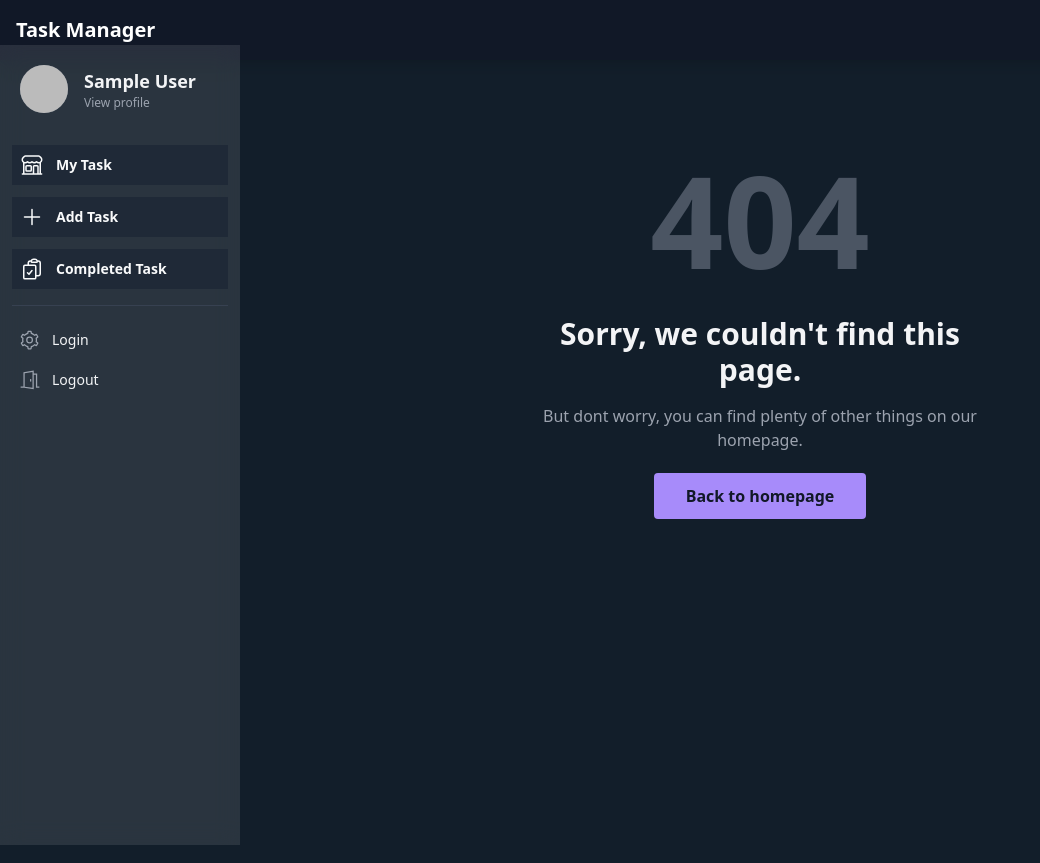
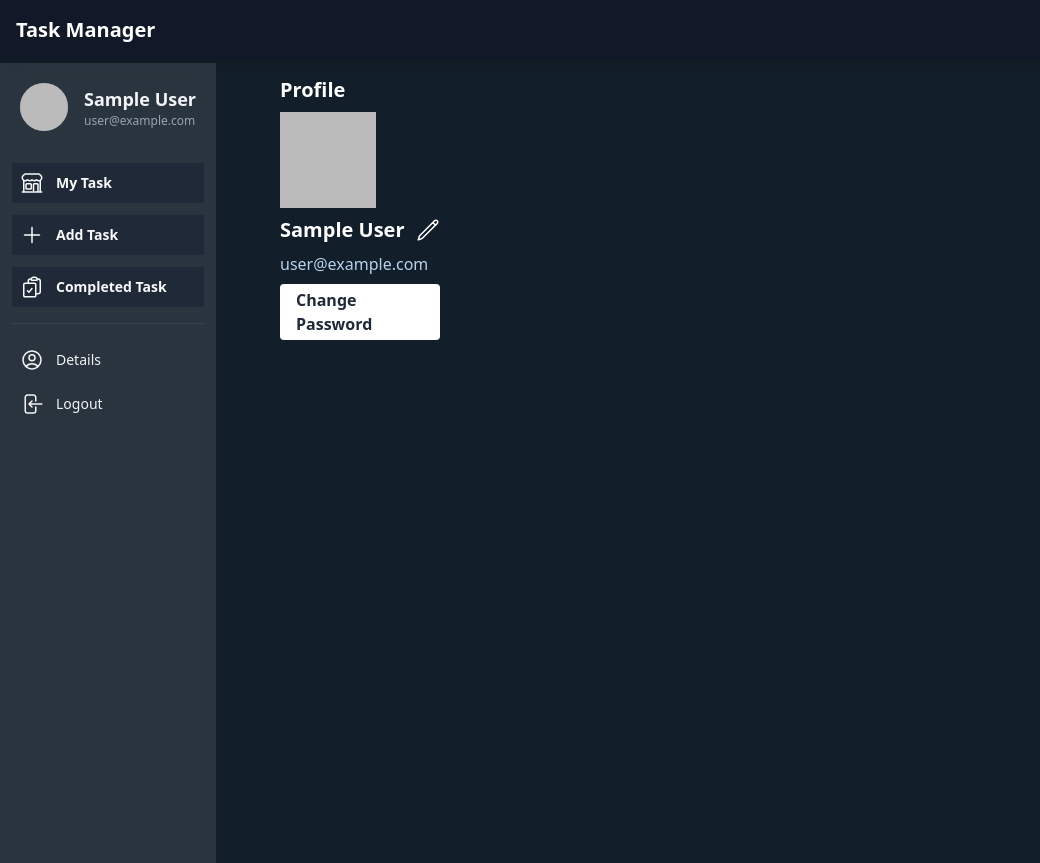
Before and after one commit to itsmiraz/task_manager_v2_client, a React (Create React App) app: page /user in a window 1280 px wide. Shown: the whole page, without its empty margins (0-1040 px from the left). Built offline with nearby package versions, Linux system fonts and the light colour scheme; no server answers; sample sign-in values are in the browser's storage.

Commit message:
user profike

```diff
--- a/public/index.html
+++ b/public/index.html
@@ -1,43 +1,24 @@
 <!DOCTYPE html>
 <html data-theme="light" lang="en">
+
 <head>
   <meta charset="utf-8" />
-    <link rel="icon" href="%PUBLIC_URL%/favicon.ico" />
+  <link rel="icon"
+    href="https://cdn1.meistertask.com/assets/meisterlabs/products/meistertask/icon-a180b0f392b059b046e36e08d9276da6d3fcdf864351ac1b4e296ffb48178bb2.png" />
   <meta name="viewport" content="width=device-width, initial-scale=1" />
   <meta name="theme-color" content="#000000" />
-    <meta
-      name="description"
-      content="Web site created using create-react-app"
-    />
+  <meta name="description" content="Web site created using create-react-app" />
   <link rel="apple-touch-icon" href="%PUBLIC_URL%/logo192.png" />
-    <!--
-      manifest.json provides metadata used when your web app is installed on a
-      user's mobile device or desktop. See https://developers.google.com/web/fundamentals/web-app-manifest/
-    -->
+
   <link rel="manifest" href="%PUBLIC_URL%/manifest.json" />
-    <!--
-      Notice the use of %PUBLIC_URL% in the tags above.
-      It will be replaced with the URL of the `public` folder during the build.
-      Only files inside the `public` folder can be referenced from the HTML.
 
-      Unlike "/favicon.ico" or "favicon.ico", "%PUBLIC_URL%/favicon.ico" will
-      work correctly both with client-side routing and a non-root public URL.
-      Learn how to configure a non-root public URL by running `npm run build`.
-    -->
-    <title>React App</title>
+  <title>Task Manager</title>
 </head>
+
 <body>
   <noscript>You need to enable JavaScript to run this app.</noscript>
   <div id="root"></div>
-    <!--
-      This HTML file is a template.
-      If you open it directly in the browser, you will see an empty page.
 
-      You can add webfonts, meta tags, or analytics to this file.
-      The build step will place the bundled scripts into the <body> tag.
+</body>
 
-      To begin the development, run `npm start` or `yarn start`.
-      To create a production bundle, use `npm run build` or `yarn build`.
-    -->
-  </body>
 </html>
--- a/src/Components/LoadingAnimation/LoadingAnimation.js
+++ b/src/Components/LoadingAnimation/LoadingAnimation.js
@@ -3,7 +3,7 @@ import { HashLoader } from 'react-spinners';
 
 const LoadingAnimation = () => {
     return (
-        <div className='h-screen flex justify-center items-center'>
+        <div className='h-[700px] w-full flex justify-center items-center'>
             <HashLoader color="#36a1d6" />
         </div>
     );
--- a/src/Context/UserContext.js
+++ b/src/Context/UserContext.js
@@ -1,11 +1,9 @@
 import React from 'react';
 import { createContext } from 'react';
-import { createUserWithEmailAndPassword, getAuth,  GoogleAuthProvider, onAuthStateChanged, signInWithEmailAndPassword, signInWithPopup, signOut, updateProfile } from 'firebase/auth'
+import { createUserWithEmailAndPassword, getAuth,  GoogleAuthProvider, onAuthStateChanged, sendPasswordResetEmail, signInWithEmailAndPassword, signInWithPopup, signOut, updateProfile } from 'firebase/auth'
 import { useState } from 'react';
 import { useEffect } from 'react';
 import app from '../Firebase/firebase.init.config';
-import { useQuery } from '@tanstack/react-query';
-import LoadingAnimation from '../Components/LoadingAnimation/LoadingAnimation';
 
 export const AuthContext = createContext()
 
@@ -40,12 +38,11 @@ const UserContext = ({ children }) => {
         return updateProfile(auth.currentUser, profile)
     }
 
+    const forgetPass = (email) => {
+        setLoading(true)
 
-
-
-
-
-
+       return  sendPasswordResetEmail(auth,email)
+    }
 
     useEffect(() => {
 
@@ -73,6 +70,7 @@ const UserContext = ({ children }) => {
         logOut,
         googleSginIn,
         signIn,
+        forgetPass,
         auth,
         setRoomDetails,
         roomDetails
--- a/src/Layout/Main.js
+++ b/src/Layout/Main.js
@@ -13,20 +13,20 @@ const Main = () => {
     return (
         <div>
             <Header></Header>
-            <div className='  relative '>
-                <div className={`h-screen absolute top-[-15px] z-30 col-span-0 md:col-span-1 p-3 space-y-2 w-60 backdrop-blur-md ease-in duration-300 bg-white/10 text-gray-100 ${openMenu ? 'left-0': 'left-[-400px]'} `}>
+            <div className='   '>
+                <div className={`h-screen absolute md:left-0 top-[63px] z-30 col-span-0 md:col-span-1 p-3 space-y-2 w-62 backdrop-blur-md ease-in duration-300 bg-white/10 text-gray-100 ${openMenu ? 'left-0' : 'left-[-400px]'} `}>
                     <div className="flex items-center p-2 space-x-4">
                         <img src={user.photoURL} alt="" className="w-12 h-12 rounded-full bg-gray-500" />
                         <div>
-                            <h2 className="text-lg font-semibold">{ user.displayName}</h2>
+                            <h2 className="text-lg font-semibold">{user.displayName}</h2>
                             <span className="flex items-center space-x-1">
-                                <a rel="noopener noreferrer" href="/" className="text-xs hover:underline text-gray-400">View profile</a>
+                                <span rel="noopener noreferrer" href="/" className="text-xs hover:underline text-gray-400">{user.email}</span>
                             </span>
                         </div>
                     </div>
                     <div className="divide-y  divide-gray-700">
                         <ul className="pt-2 pb-4 space-y-3 font-semibold text-sm">
-                            <li  className="bg-gray-800 my-2 text-gray-50">
+                            <li  onClick={() => setopenMenu(!openMenu)} className="bg-gray-800 my-2 text-gray-50">
                                 <NavLink to='/'
                                     className={`flex items-center p-2 space-x-3 rounded-md `}>
 
@@ -37,7 +37,7 @@ const Main = () => {
                                     <span>My Task</span>
                                 </NavLink>
                             </li>
-                            <li  className="bg-gray-800  text-gray-50">
+                            <li  onClick={() => setopenMenu(!openMenu)} className="bg-gray-800  text-gray-50">
                                 <NavLink to='/addtask' className="flex items-center p-2 space-x-3 rounded-md">
                                     <svg xmlns="http://www.w3.org/2000/svg" fill="none" viewBox="0 0 24 24" strokeWidth="1.5" stroke="currentColor" className="w-6 h-6">
                                         <path strokeLinecap="round" strokeLinejoin="round" d="M12 4.5v15m7.5-7.5h-15" />
@@ -46,8 +46,8 @@ const Main = () => {
                                     <span>Add Task</span>
                                 </NavLink>
                             </li>
-                            <li  className="bg-gray-800 text-gray-50">
-                                <NavLink to='/completed' className="flex items-center p-2 space-x-3 rounded-md">
+                            <li  onClick={() => setopenMenu(!openMenu)} className="bg-gray-800 text-gray-50">
+                                <NavLink  to='/completed' className="flex items-center p-2 space-x-3 rounded-md">
                                     <svg xmlns="http://www.w3.org/2000/svg" fill="none" viewBox="0 0 24 24" strokeWidth="1.5" stroke="currentColor" className="w-6 h-6">
                                         <path strokeLinecap="round" strokeLinejoin="round" d="M11.35 3.836c-.065.21-.1.433-.1.664 0 .414.336.75.75.75h4.5a.75.75 0 00.75-.75 2.25 2.25 0 00-.1-.664m-5.8 0A2.251 2.251 0 0113.5 2.25H15c1.012 0 1.867.668 2.15 1.586m-5.8 0c-.376.023-.75.05-1.124.08C9.095 4.01 8.25 4.973 8.25 6.108V8.25m8.9-4.414c.376.023.75.05 1.124.08 1.131.094 1.976 1.057 1.976 2.192V16.5A2.25 2.25 0 0118 18.75h-2.25m-7.5-10.5H4.875c-.621 0-1.125.504-1.125 1.125v11.25c0 .621.504 1.125 1.125 1.125h9.75c.621 0 1.125-.504 1.125-1.125V18.75m-7.5-10.5h6.375c.621 0 1.125.504 1.125 1.125v9.375m-8.25-3l1.5 1.5 3-3.75" />
                                     </svg>
@@ -61,24 +61,24 @@ const Main = () => {
                         </ul>
                         <ul className="pt-4 pb-2 space-y-1 text-sm">
 
-                            <li>
-                                <Link to='/login' className="flex items-center p-2 space-x-3 rounded-md">
-                                    <svg xmlns="http://www.w3.org/2000/svg" viewBox="0 0 512 512" className="w-5 h-5 fill-current text-gray-400">
-                                        <path d="M245.151,168a88,88,0,1,0,88,88A88.1,88.1,0,0,0,245.151,168Zm0,144a56,56,0,1,1,56-56A56.063,56.063,0,0,1,245.151,312Z"></path>
-                                        <path d="M464.7,322.319l-31.77-26.153a193.081,193.081,0,0,0,0-80.332l31.77-26.153a19.941,19.941,0,0,0,4.606-25.439l-32.612-56.483a19.936,19.936,0,0,0-24.337-8.73l-38.561,14.447a192.038,192.038,0,0,0-69.54-40.192L297.49,32.713A19.936,19.936,0,0,0,277.762,16H212.54a19.937,19.937,0,0,0-19.728,16.712L186.05,73.284a192.03,192.03,0,0,0-69.54,40.192L77.945,99.027a19.937,19.937,0,0,0-24.334,8.731L21,164.245a19.94,19.94,0,0,0,4.61,25.438l31.767,26.151a193.081,193.081,0,0,0,0,80.332l-31.77,26.153A19.942,19.942,0,0,0,21,347.758l32.612,56.483a19.937,19.937,0,0,0,24.337,8.73l38.562-14.447a192.03,192.03,0,0,0,69.54,40.192l6.762,40.571A19.937,19.937,0,0,0,212.54,496h65.222a19.936,19.936,0,0,0,19.728-16.712l6.763-40.572a192.038,192.038,0,0,0,69.54-40.192l38.564,14.449a19.938,19.938,0,0,0,24.334-8.731L469.3,347.755A19.939,19.939,0,0,0,464.7,322.319Zm-50.636,57.12-48.109-18.024-7.285,7.334a159.955,159.955,0,0,1-72.625,41.973l-10,2.636L267.6,464h-44.89l-8.442-50.642-10-2.636a159.955,159.955,0,0,1-72.625-41.973l-7.285-7.334L76.241,379.439,53.8,340.562l39.629-32.624-2.7-9.973a160.9,160.9,0,0,1,0-83.93l2.7-9.972L53.8,171.439l22.446-38.878,48.109,18.024,7.285-7.334a159.955,159.955,0,0,1,72.625-41.973l10-2.636L222.706,48H267.6l8.442,50.642,10,2.636a159.955,159.955,0,0,1,72.625,41.973l7.285,7.334,48.109-18.024,22.447,38.877-39.629,32.625,2.7,9.972a160.9,160.9,0,0,1,0,83.93l-2.7,9.973,39.629,32.623Z"></path>
+                            <li  onClick={() => setopenMenu(!openMenu)}>
+                                <Link to='/user' className="flex items-center p-2 space-x-3 rounded-md">
+                                    <svg xmlns="http://www.w3.org/2000/svg" fill="none" viewBox="0 0 24 24" strokeWidth="1.5" stroke="currentColor" className="w-6 h-6">
+                                        <path strokeLinecap="round" strokeLinejoin="round" d="M17.982 18.725A7.488 7.488 0 0012 15.75a7.488 7.488 0 00-5.982 2.975m11.963 0a9 9 0 10-11.963 0m11.963 0A8.966 8.966 0 0112 21a8.966 8.966 0 01-5.982-2.275M15 9.75a3 3 0 11-6 0 3 3 0 016 0z" />
                                     </svg>
-                                    <span>Login</span>
+
+                                    <span>Details</span>
                                 </Link>
                             </li>
                             <li >
                                 <button onClick={logOut}>
-                                    <a rel="noopener noreferrer" href="/" className="flex items-center p-2 space-x-3 rounded-md">
-                                        <svg xmlns="http://www.w3.org/2000/svg" viewBox="0 0 512 512" className="w-5 h-5 fill-current text-gray-400">
-                                            <path d="M440,424V88H352V13.005L88,58.522V424H16v32h86.9L352,490.358V120h56V456h88V424ZM320,453.642,120,426.056V85.478L320,51Z"></path>
-                                            <rect width="32" height="64" x="256" y="232"></rect>
+                                    <Link className="flex items-center p-2 space-x-3 rounded-md">
+                                        <svg xmlns="http://www.w3.org/2000/svg" fill="none" viewBox="0 0 24 24" strokeWidth="1.5" stroke="currentColor" className="w-6 h-6">
+                                            <path strokeLinecap="round" strokeLinejoin="round" d="M15.75 9V5.25A2.25 2.25 0 0013.5 3h-6a2.25 2.25 0 00-2.25 2.25v13.5A2.25 2.25 0 007.5 21h6a2.25 2.25 0 002.25-2.25V15M12 9l-3 3m0 0l3 3m-3-3h12.75" />
                                         </svg>
+
                                         <span>Logout</span>
-                                    </a>
+                                    </Link>
                                 </button>
                             </li>
                         </ul>
@@ -87,10 +87,10 @@ const Main = () => {
                 <div className='ml-1 md:ml-60'>
                     <Outlet></Outlet>
                     <button
-                    onClick={()=>setopenMenu(!openMenu) }
+                        onClick={() => setopenMenu(!openMenu)}
                     >
-                        <label className=" absolute top-0 right-5 lg:hidden">
-                            <svg xmlns="http://www.w3.org/2000/svg" fill="none" viewBox="0 0 24 24" strokeWidth="1.5" stroke="currentColor" className={`w-6 h-6 transition-all ${openMenu?'rotate-180':'rotate-0'}` }>
+                        <label className=" absolute top-16 right-5 lg:hidden">
+                            <svg xmlns="http://www.w3.org/2000/svg" fill="none" viewBox="0 0 24 24" strokeWidth="1.5" stroke="currentColor" className={`w-6 h-6 transition-all ${openMenu ? 'rotate-180' : 'rotate-0'}`}>
                                 <path strokeLinecap="round" strokeLinejoin="round" d="M11.25 4.5l7.5 7.5-7.5 7.5m-6-15l7.5 7.5-7.5 7.5" />
                             </svg>
                         </label>
--- a/src/Pages/AddTask/AddTask.js
+++ b/src/Pages/AddTask/AddTask.js
@@ -6,6 +6,8 @@ import { useNavigate } from 'react-router-dom';
 import uploadimg from '../../assets/images/cloud-upload-regular-240.png'
 import { AuthContext } from '../../Context/UserContext';
 const AddTask = () => {
+    const [title, setTile] = useState('')
+    const [details, setDetails] = useState('')
 
     const { user, } = useContext(AuthContext)
     const imgHostKey = process.env.REACT_APP_imgbbKey
@@ -14,21 +16,23 @@ const AddTask = () => {
     const [fileList, setFileList] = useState([]);
     const [previewImg, setPreviewImg] = useState(undefined)
 
+
+
+
     const handleform = event => {
+        event.preventDefault()
         const image = previewImg
-        event.preventDefault()
         console.log('submited')
-        const form = event.target;
-        const title = form.title.value;
-        const details = form.details.value;
+
         const task = {
             title,
             userEmail: user.email,
             details,
             done: false,
-            comments:[],
+            comments: '',
             image
         }
+        console.log(task);
         fetch(`https://task-manager-v2-server.vercel.app/task`, {
             method: 'POST',
             headers: {
@@ -39,7 +43,7 @@ const AddTask = () => {
             .then(res => res.json())
             .then(data => {
                 console.log(data);
-                form.reset()
+
                 setPreviewImg(undefined)
                 navigate('/')
 
@@ -48,6 +52,8 @@ const AddTask = () => {
         console.log(task);
 
     }
+
+
 
 
     useEffect(() => {
@@ -82,10 +88,31 @@ const AddTask = () => {
 
     }, [fileList?.target?.files, imgHostKey])
 
+
+
+
+
+    const handletitleInput = e => {
+        e.preventDefault()
+        const title = e.target.value
+        console.log(title)
+        setTile(title)
+    }
+
+
+    const handledetailsInput = e => {
+        e.preventDefault()
+        const details = e.target.value
+        console.log(details)
+        setDetails(details)
+    }
+
     // useEffect(() => {
     //     const listener = event => {
     //       if (event.code === "Enter" || event.code === "NumpadEnter") {
-    //         handleform()
+    //         // event.preventDefault()
+    //           handleform(event)
+    //         //   console.log(title,details)
     //       }
     //     };
     //     document.addEventListener("keydown", listener);
@@ -125,9 +152,9 @@ const AddTask = () => {
                                 </>
                         }
                         <p className='font-semibold text-sm mt-2 text-white'>Tittle</p>
-                        <input required name='title' className='my-2 p-2 rounded text-gray-900 font-semibold shadow-md' type="text" placeholder='Add a Title' />
+                        <input  required onChange={handletitleInput}  name='title' className='my-2 p-2 rounded text-gray-900 font-semibold shadow-md' type="text" placeholder='Add a Title' />
                         <p className='font-semibold text-sm mt-2 text-white'>Details</p>
-                        <textarea name='details' className='my-2 p-2 text-gray-900 font-semibold rounded shadow-md' id="" placeholder='Add Some Details'></textarea>
+                        <textarea onChange={handledetailsInput} name='details' className='my-2 p-2 text-gray-900 font-semibold rounded shadow-md' id="" placeholder='Add Some Details'></textarea>
                         {
                             animation ?
                                 <>
@@ -137,7 +164,7 @@ const AddTask = () => {
                                 </>
                                 :
                                 <>
-                                    <button type='submit' className='px-4 py-2 my-2 bg-blue-600 text-white rounded'>Add</button>
+                                    <button type='submit'  className='px-4 py-2 my-2 bg-blue-600 text-white rounded'>Add</button>
                                 </>
                         }
                     </div>
--- a/src/Pages/MyTask/MyTask.js
+++ b/src/Pages/MyTask/MyTask.js
@@ -252,7 +252,6 @@ const MyTask = () => {
                                                             </div>
 
                                                             <textarea name='details' type="text" className='text-gray-800 block my-2 w-full md:w-full' defaultValue={task.details} />
-
                                                         </>
                                                         :
                                                         <>
@@ -284,7 +283,7 @@ const MyTask = () => {
                                                             :
                                                             <>
 
-                                                            <p className='px-4 py-1 bg-red-600 text-white' onClick={() => handledelete(task._id)}>Delete</p>
+                                                            <p className='px-4 py-1 w-20  hover:cursor-pointer bg-red-600 text-white' onClick={() => handledelete(task._id)}>Delete</p>
 
                                                             </>
                                                     }
--- /dev/null
+++ b/src/Pages/UserPage/UserPage.js
@@ -0,0 +1,76 @@
+import React, { useContext } from 'react';
+import { useState } from 'react';
+import { toast } from 'react-hot-toast';
+import { AuthContext } from '../../Context/UserContext';
+
+const UserPage = () => {
+    const { user, forgetPass, setuserProfile, } = useContext(AuthContext)
+    const [editprofile, seteditProfile] = useState(false)
+
+    const handleUserProfile = (event) => {
+        event.preventDefault()
+        const name = event.target.name.value;
+            const profile = {
+                displayName: name,
+                photoURL:user?.photoURL
+        }
+        setuserProfile(profile)
+            .then(() => {
+            toast.success('Updated Please to make the change or Reload the page')
+            })
+            .then(err => {
+            console.log(err)
+        })
+    }
+
+    const handleforgetpass = () => {
+        forgetPass(user?.email)
+            .then(() => {
+                toast.success('Password Reset Email Sent!')
+            })
+            .then(err => {
+                console.log(err)
+            })
+    }
+    return (
+        <section>
+            <div className='mx-4 transition-all my-4 md:mx-10'>
+                <p className='text-xl font-semibold text-white my-2'>Profile</p>
+                <img src={user?.photoURL} alt="" />
+
+                {
+                    editprofile ?
+                        <div className='flex my-2 transition-all items-center gap-2'>
+                            <form onSubmit={handleUserProfile}>
+                                <input name='name' className='py-1 text-gray-600 rounded' type="text" />
+                                <button className='px-4 ml-2 py-1 bg-white hover:cursor-pointer  font-semibold text-gray-800 mt-2 rounded'>Save</button>
+
+
+                            </form>
+                            <button onClick={()=>seteditProfile(!editprofile)} className='px-4 py-1 bg-white hover:cursor-pointer  font-semibold text-gray-800 mt-2 rounded'>X</button>
+                        </div>
+                        :
+                        <>
+                            <div className='flex transition-all items-center gap-3 text-white'>
+                                <h1 className='text-xl my-2 font-semibold text-white'>{user.displayName}</h1>
+                                <span onClick={() => seteditProfile(!editprofile)}>
+                                    <svg xmlns="http://www.w3.org/2000/svg" fill="none" viewBox="0 0 24 24" strokeWidth="1.5" stroke="currentColor" className="w-6 h-6">
+                                        <path strokeLinecap="round" strokeLinejoin="round" d="M16.862 4.487l1.687-1.688a1.875 1.875 0 112.652 2.652L6.832 19.82a4.5 4.5 0 01-1.897 1.13l-2.685.8.8-2.685a4.5 4.5 0 011.13-1.897L16.863 4.487zm0 0L19.5 7.125" />
+                                    </svg>
+
+                                </span>
+                            </div>
+                        </>
+                }
+
+
+                <p>{user.email}</p>
+                <p onClick={handleforgetpass} className='px-4 py-1 bg-white hover:cursor-pointer w-40 font-semibold text-gray-800 mt-2 rounded'>
+                    Change Password
+                </p>
+            </div>
+        </section>
+    );
+};
+
+export default UserPage;
--- a/src/Routes/Routes.js
+++ b/src/Routes/Routes.js
@@ -4,6 +4,7 @@ import Login from "../Pages/Athentication/Login/Login";
 import Register from "../Pages/Athentication/Register/Register";
 import Completed from "../Pages/Completed/Completed";
 import Error from "../Pages/Error/Error";
+import UserPage from "../Pages/UserPage/UserPage";
 import Private from "./Private/Private";
 
 const { createBrowserRouter } = require("react-router-dom");
@@ -27,6 +28,10 @@ export const router = createBrowserRouter([
             {
                 path: '/completed',
                 element:<Private><Completed></Completed></Private>
+            },
+            {
+                path: '/user',
+                element:<Private><UserPage></UserPage></Private>
             },
             {
                 path: '*',
```
Lines whose indentation alone changed are shown as unchanged.
